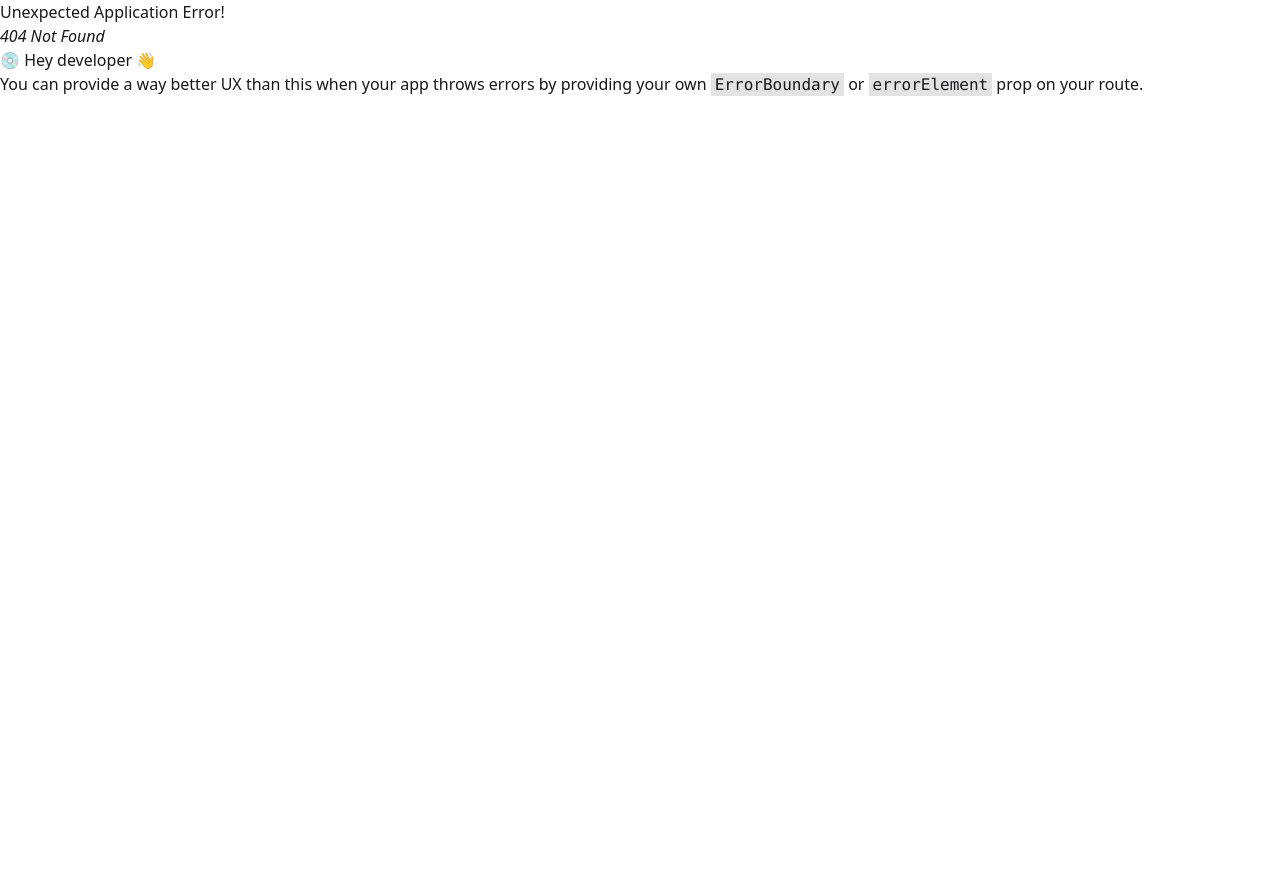
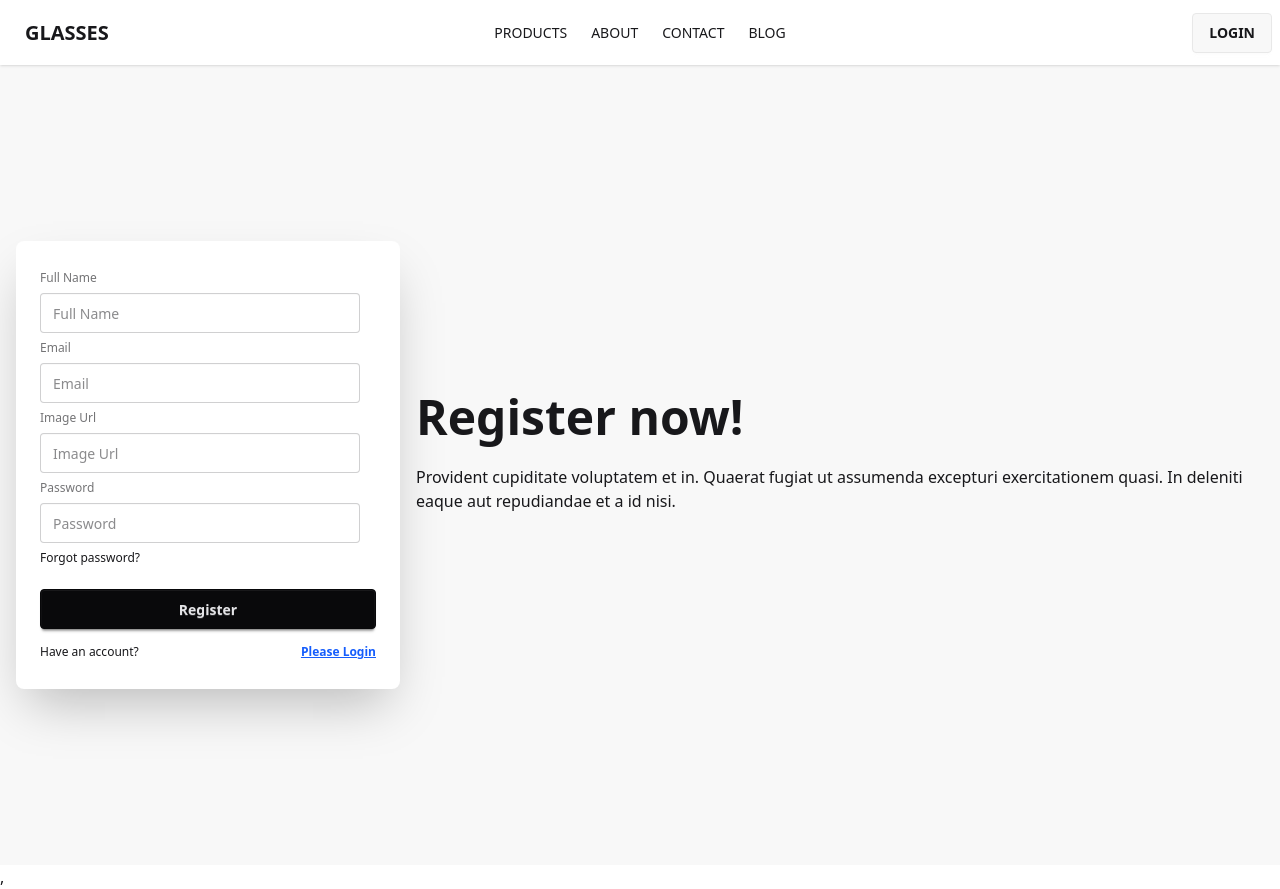
Before and after one commit to Al-Amin018555/glasses-authentication, a React (Vite) app: page /register in a window 1280 px wide. Before the commit this address had no page. Before the commit the page ends 800 px from the top, so only its background shows below. Built offline with nearby package versions, Linux system fonts and the light colour scheme.

Commit message:
routing updated created login register and context api

```diff
--- a/src/FirebaseProvider/FirebaseProvider.jsx
+++ b/src/FirebaseProvider/FirebaseProvider.jsx
@@ -1,8 +1,23 @@
-const FirebaseProvider = () => {
+import { createUserWithEmailAndPassword } from "firebase/auth";
+import { createContext } from "react";
+import auth from "../firebase/firebase.init";
+
+export const AuthContext = createContext(null);
+
+const FirebaseProvider = ({ children }) => {
+
+    //create user
+    const createUser = (email, password) => {
+       return createUserWithEmailAndPassword(auth, email, password);
+    }
+
+    const allValues = {
+        createUser,
+    };
     return (
-        <div>
-
-        </div>
+        <AuthContext value={allValues}>
+            {children}
+        </AuthContext>
     );
 };
 
--- a/src/Pages/Root.jsx
+++ b/src/Pages/Root.jsx
@@ -1,9 +1,11 @@
+import { Outlet } from "react-router";
 import Navbar from "../components/Navbar";
 
 const Root = () => {
     return (
         <div>
             <Navbar></Navbar>
+            <Outlet></Outlet>
         </div>
     );
 };
--- /dev/null
+++ b/src/components/Login.jsx
@@ -0,0 +1,36 @@
+import { Link } from "react-router";
+
+const Login = () => {
+    return (
+        <div className="hero bg-base-200 min-h-screen">
+            <div className="hero-content flex-col lg:flex-row-reverse">
+                <div className="text-center lg:text-left">
+                    <h1 className="text-5xl font-bold">Login now!</h1>
+                    <p className="py-6">
+                        Provident cupiditate voluptatem et in. Quaerat fugiat ut assumenda excepturi exercitationem
+                        quasi. In deleniti eaque aut repudiandae et a id nisi.
+                    </p>
+                </div>
+                <div className="card bg-base-100 w-full max-w-sm shrink-0 shadow-2xl">
+                    <div className="card-body">
+                        <fieldset className="fieldset">
+                            <label className="label">Email</label>
+                            <input type="email" className="input" placeholder="Email" />
+                            <label className="label">Password</label>
+                            <input type="password" className="input" placeholder="Password" />
+                            <div><a className="link link-hover">Forgot password?</a></div>
+                            <button className="btn btn-neutral mt-4">Login</button>
+
+                            <div className="flex mt-2">
+                            <p>New here?</p>
+                            <Link className="text-blue-600 font-semibold underline" to="/register">Create an account</Link>
+                            </div>
+                        </fieldset>
+                    </div>
+                </div>
+            </div>
+        </div>
+    );
+};
+
+export default Login;
--- /dev/null
+++ b/src/components/NotFound.jsx
@@ -0,0 +1,10 @@
+const NotFound = () => {
+    return (
+        <div className="text-center mt-20">
+            <h1>404 - Page Not Found</h1>
+            <p>The page you are looking for does not exist.</p>
+        </div>
+    );
+};
+
+export default NotFound;
--- /dev/null
+++ b/src/components/Register.jsx
@@ -0,0 +1,44 @@
+import { Link } from "react-router";
+
+const Register = () => {
+    return (
+        <div className="hero bg-base-200 min-h-screen">
+            <div className="hero-content flex-col lg:flex-row-reverse">
+                <div className="text-center lg:text-left">
+                    <h1 className="text-5xl font-bold">Register now!</h1>
+                    <p className="py-6">
+                        Provident cupiditate voluptatem et in. Quaerat fugiat ut assumenda excepturi exercitationem
+                        quasi. In deleniti eaque aut repudiandae et a id nisi.
+                    </p>
+                </div>
+                <div className="card bg-base-100 w-full max-w-sm shrink-0 shadow-2xl">
+                    <div className="card-body">
+                        <fieldset className="fieldset">
+                            <label className="label">Full Name</label>
+                            <input type="text" className="input" placeholder="Full Name" />
+
+                            <label className="label">Email</label>
+                            <input type="email" className="input" placeholder="Email" />
+
+                            <label className="label">Image Url</label>
+                            <input type="text" className="input" placeholder="Image Url" />
+
+                            <label className="label">Password</label>
+                            <input type="password" className="input" placeholder="Password" />
+
+                            <div><a className="link link-hover">Forgot password?</a></div>
+                            <button className="btn btn-neutral mt-4">Register</button>
+
+                            <div className="flex mt-2">
+                                <p>Have an account?</p>
+                                <Link className="text-blue-600 font-semibold underline" to="/login"> Please Login</Link>
+                            </div>
+                        </fieldset>
+                    </div>
+                </div>
+            </div>
+        </div>
+    );
+};
+
+export default Register;
--- a/src/main.jsx
+++ b/src/main.jsx
@@ -4,13 +4,21 @@ import { RouterProvider } from "react-router/dom";
 import Root from "./Pages/Root";
 import Home from "./components/Home";
 import "./index.css";
+import NotFound from "./components/NotFound";
+import FirebaseProvider from "./FirebaseProvider/FirebaseProvider";
+import Login from "./components/Login";
+import Register from "./components/Register";
 
 const router = createBrowserRouter([
   {
     path: "/",
     element: <Root></Root>,
+    errorElement: <NotFound></NotFound>,
     children: [
-      {path: '/', element: <Home></Home> },
+      { path: '/', element: <Home></Home> },
+      { path: '/login', element: <Login></Login> },
+      { path: '/register', element: <Register></Register> },
+      { path: '*', element: <NotFound></NotFound> },
 
     ],
   },
@@ -19,5 +27,7 @@ const router = createBrowserRouter([
 const root = document.getElementById("root");
 
 ReactDOM.createRoot(root).render(
-  <RouterProvider router={router} />,
+  <FirebaseProvider>
+    <RouterProvider router={router} />,
+  </FirebaseProvider>
 );
```
